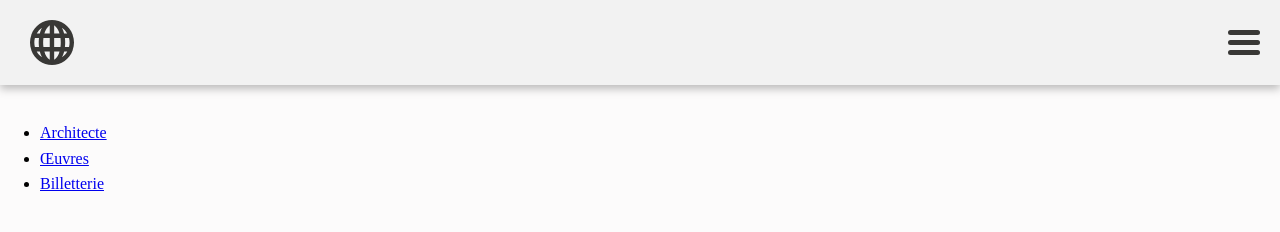
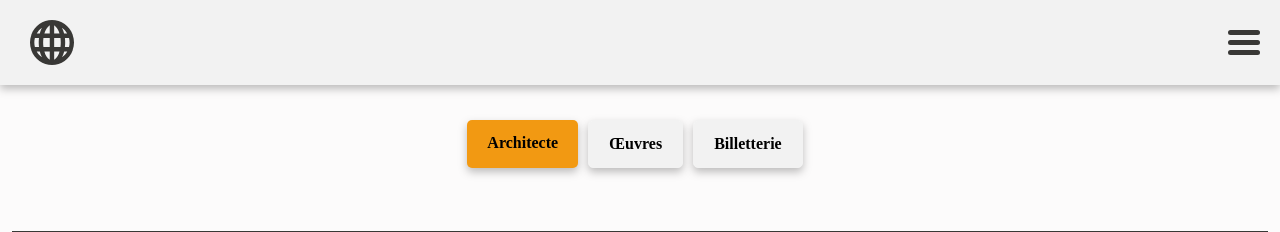
Before and after one commit to MMI-SAE-105/2023-sae-105-Claude2003, a plain HTML site: page fr/architect.html in a window 1280 px wide. Shown: the top 232 px of the page. Drawn offline with nearby package versions, Linux system fonts and the light colour scheme.

Commit message:
css des onglets + changement page hmtl

```diff
--- a/fr/architect.html
+++ b/fr/architect.html
@@ -78,17 +78,18 @@
 
         <ul role="tablist" class="tablist">
 
-            <li role="tab" @click="ouvert = 1" :class="{'actif':ouvert==1}">
+            <li role="tab" @click="ouvert = 2" :class="{'actif':ouvert==3}">
                 <a class="a__onglet" href="architect.html">Architecte</a>
             </li>
+
 
             <li role="tab" @click="ouvert = 2" :class="{'actif':ouvert==2}">
                 <a class="a__onglet" href="frise.html">Œuvres</a>
             </li>
 
-                <li role="tab" @click="ouvert = 3" :class="{'actif':ouvert==3}">
-                    <a class="a__ongletactif" href="404.HTML">Billetterie</a>
-                </li>
+              <li role="tab" @click="ouvert = 1" :class="{'actif':ouvert==1}">
+                <a class="a__ongletactif" href="404.html">Billetterie</a>
+            </li>
 
 
           </ul>
--- a/src/css/components/onglets.css
+++ b/src/css/components/onglets.css
@@ -0,0 +1,38 @@
+div [role="tab"]{
+    display:inline-block;
+    margin-right: 10px;
+    padding:10px 20px;
+    border:1px solid var(--header);
+    border-radius: 5px ;
+    background-color: var(--header);
+    font-family: var(--onglets);
+    font-weight:bold;
+    list-style: none;
+    filter: drop-shadow(var(--shadow));
+
+}
+
+.a__onglet{
+    text-decoration: none;
+    color: inherit;
+}
+
+.a__ongletactif{
+    text-decoration: none;
+    color: inherit;
+}
+
+div [role="tab"].actif{
+    background-color:var(--détails);
+    border: var(--détails);
+    color: inherit;
+
+}
+
+
+.tablist{
+    display:flex;
+    flex-wrap: wrap;
+    justify-content:center;
+    padding:0;
+}
```
